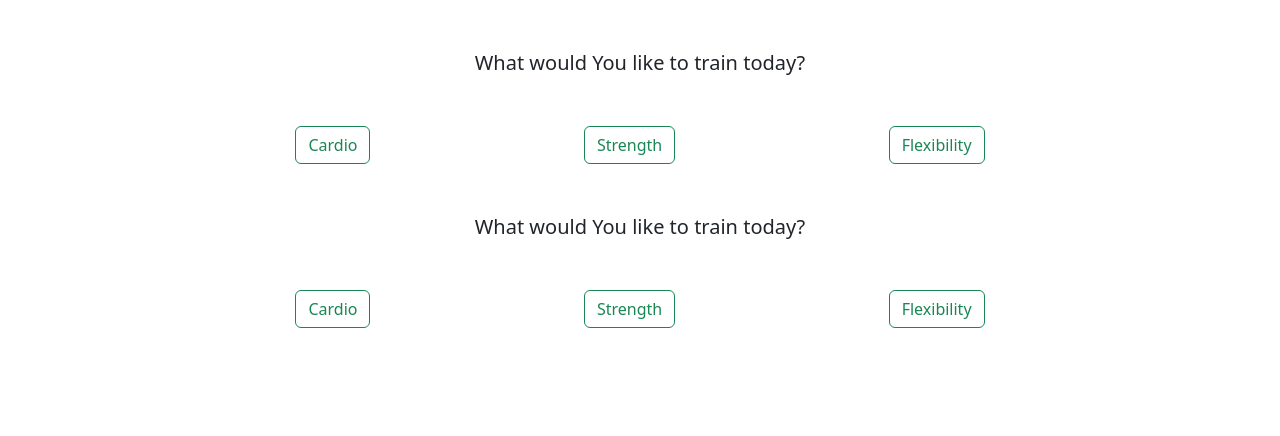
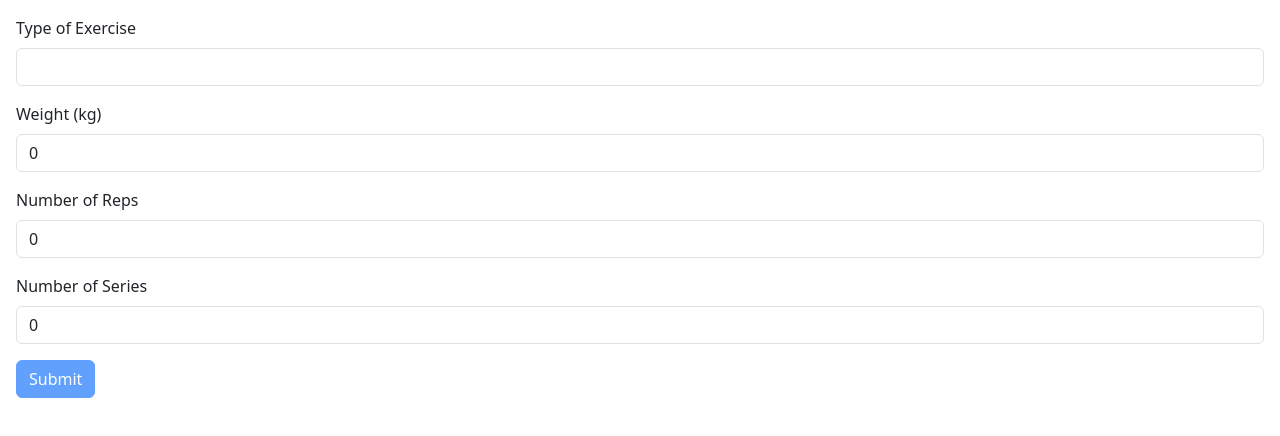
Before and after one commit to GosiaZaremba/gym-buddy, an Angular app: page /new-training-session in a window 1280 px wide. Shown: the top 436 px of the page. Built offline with nearby package versions, Linux system fonts and the light colour scheme.

Commit message:
Added training session and training session form components. Created a form for excercises, displayed added exercises.

```diff
--- a/src/app/app.component.html
+++ b/src/app/app.component.html
@@ -1,6 +1 @@
-<main class="main">
-  <body>
-    <app-main-page />
-  </body>
-</main>
 <router-outlet />
--- a/src/app/app.routes.ts
+++ b/src/app/app.routes.ts
@@ -2,10 +2,17 @@ import { Routes } from '@angular/router';
 
 export const routes: Routes = [
   {
-    path: 'new-training-session',
+    path: '',
     loadComponent: () =>
       import('./components/main-page/main-page.component').then(
         (m) => m.MainPageComponent
-      ), // Placeholder, replace with your target component
+      ),
+  },
+  {
+    path: 'new-training-session',
+    loadComponent: () =>
+      import('./components/training-session/training-session.component').then(
+        (m) => m.TrainingSessionComponent
+      ),
   },
 ];
--- /dev/null
+++ b/src/app/components/training-session-form/training-session-form.component.html
@@ -0,0 +1,56 @@
+<form (ngSubmit)="onSubmit()" #trainingForm="ngForm" class="p-3">
+  <div class="mb-3">
+    <label for="exerciseType" class="form-label">Type of Exercise</label>
+    <input
+      type="text"
+      id="exerciseType"
+      class="form-control"
+      name="exerciseType"
+      [(ngModel)]="exerciseType"
+      required
+    />
+  </div>
+  <div class="mb-3">
+    <label for="weight" class="form-label">Weight (kg)</label>
+    <input
+      type="number"
+      id="weight"
+      class="form-control"
+      name="weight"
+      [(ngModel)]="weight"
+      min="0"
+      required
+    />
+  </div>
+  <div class="mb-3">
+    <label for="reps" class="form-label">Number of Reps</label>
+    <input
+      type="number"
+      id="reps"
+      class="form-control"
+      name="reps"
+      [(ngModel)]="reps"
+      min="1"
+      required
+    />
+  </div>
+  <div class="mb-3">
+    <label for="series" class="form-label">Number of Series</label>
+    <input
+      type="number"
+      id="series"
+      class="form-control"
+      name="series"
+      [(ngModel)]="series"
+      min="1"
+      required
+    />
+  </div>
+  <button
+    type="submit"
+    class="btn btn-primary"
+    [disabled]="!trainingForm.form.valid"
+  >
+    Submit
+  </button>
+</form>
--- /dev/null
+++ b/src/app/components/training-session-form/training-session-form.component.ts
@@ -0,0 +1,32 @@
+import { Component, Output, EventEmitter } from '@angular/core';
+import { FormsModule } from '@angular/forms';
+
+@Component({
+  selector: 'app-training-session-form',
+  standalone: true,
+  imports: [FormsModule],
+  templateUrl: './training-session-form.component.html',
+  styleUrl: './training-session-form.component.sass',
+})
+export class TrainingSessionFormComponent {
+  @Output() formSubmit = new EventEmitter<any>();
+  exerciseType: string = '';
+  weight: number = 0;
+  reps: number = 0;
+  series: number = 0;
+
+  onSubmit() {
+    const data = {
+      exerciseType: this.exerciseType,
+      weight: this.weight,
+      reps: this.reps,
+      series: this.series,
+    };
+    this.formSubmit.emit(data);
+    // Reset form fields
+    this.exerciseType = '';
+    this.weight = 0;
+    this.reps = 0;
+    this.series = 0;
+  }
+}
--- /dev/null
+++ b/src/app/components/training-session/training-session.component.html
@@ -0,0 +1,18 @@
+<div *ngIf="trainingType" class="alert alert-info mb-3">
+  <strong>Selected training type:</strong> {{ trainingType }}
+</div>
+
+<app-training-session-form (formSubmit)="handleFormSubmit($event)" />
+
+<div *ngIf="submittedExercises.length > 0" class="mt-4">
+  <h5>Submitted Exercises:</h5>
+  <ul>
+    <li *ngFor="let ex of submittedExercises; let i = index">
+      <strong>Exercise {{ i + 1 }}:</strong><br />
+      Type: {{ ex.exerciseType }}<br />
+      Weight: {{ ex.weight }}<br />
+      Reps: {{ ex.reps }}<br />
+      Series: {{ ex.series }}
+    </li>
+  </ul>
+</div>
--- /dev/null
+++ b/src/app/components/training-session/training-session.component.ts
@@ -0,0 +1,26 @@
+import { Component } from '@angular/core';
+import { TrainingSessionFormComponent } from '../training-session-form/training-session-form.component';
+import { CommonModule } from '@angular/common';
+import { Router } from '@angular/router';
+import { Exercise } from '../../models/exercise.model';
+
+@Component({
+  selector: 'app-training-session',
+  standalone: true,
+  imports: [CommonModule, TrainingSessionFormComponent],
+  templateUrl: './training-session.component.html',
+  styleUrl: './training-session.component.sass',
+})
+export class TrainingSessionComponent {
+  submittedExercises: Exercise[] = [];
+  trainingType: string | null = null;
+
+  constructor() {
+    const nav = window.history.state;
+    this.trainingType = nav && nav.trainingType ? nav.trainingType : null;
+  }
+
+  handleFormSubmit(data: Exercise) {
+    this.submittedExercises.push(data);
+  }
+}
--- /dev/null
+++ b/src/app/models/exercise.model.ts
@@ -0,0 +1,6 @@
+export interface Exercise {
+  exerciseType: string;
+  weight: number;
+  reps: number;
+  series: number;
+}
```
Also changed, not shown: src/app/components/training-session-form/training-session-form.component.sass (added), src/app/components/training-session/training-session.component.sass (added), 2 other files (tests, documents, lock files or other folders).
